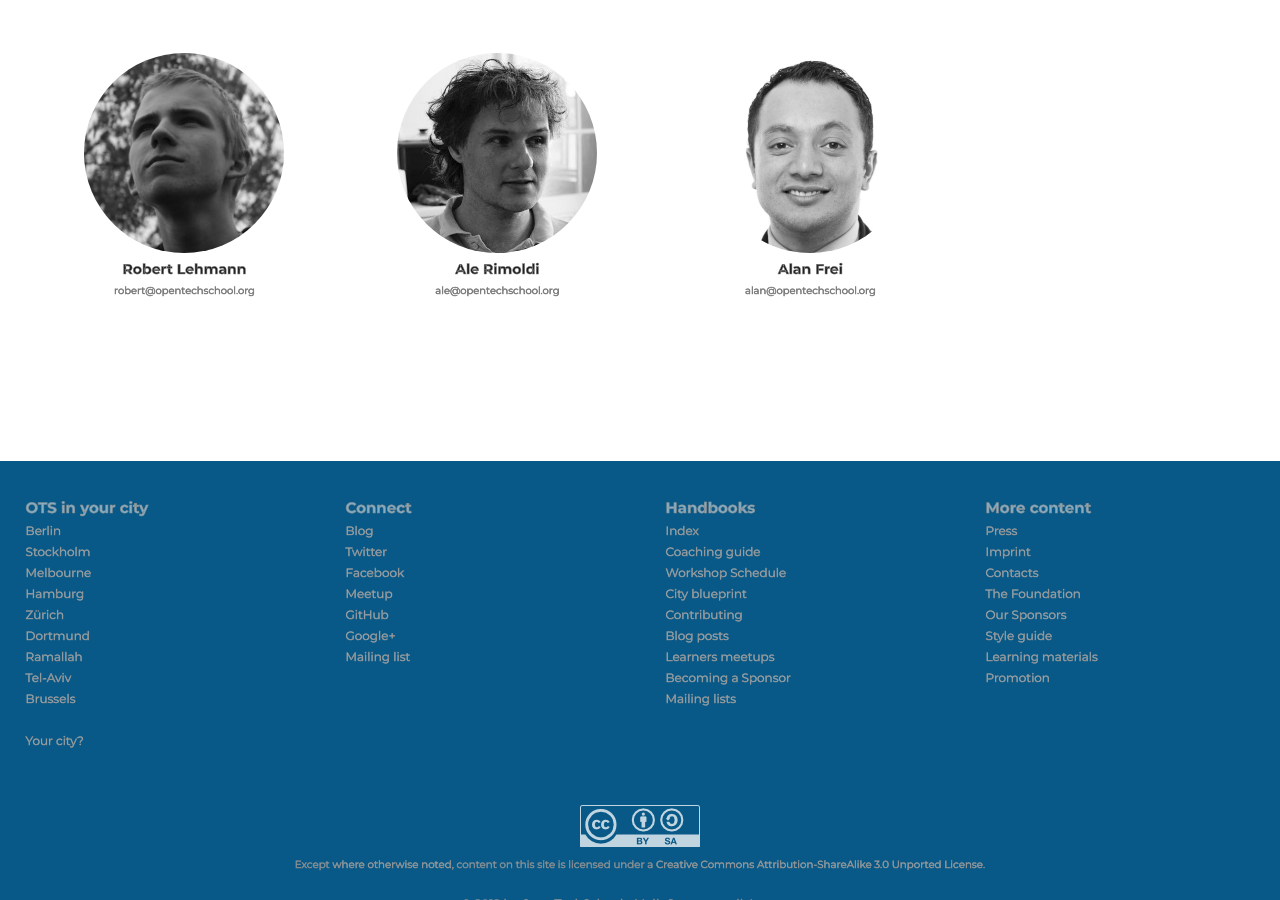
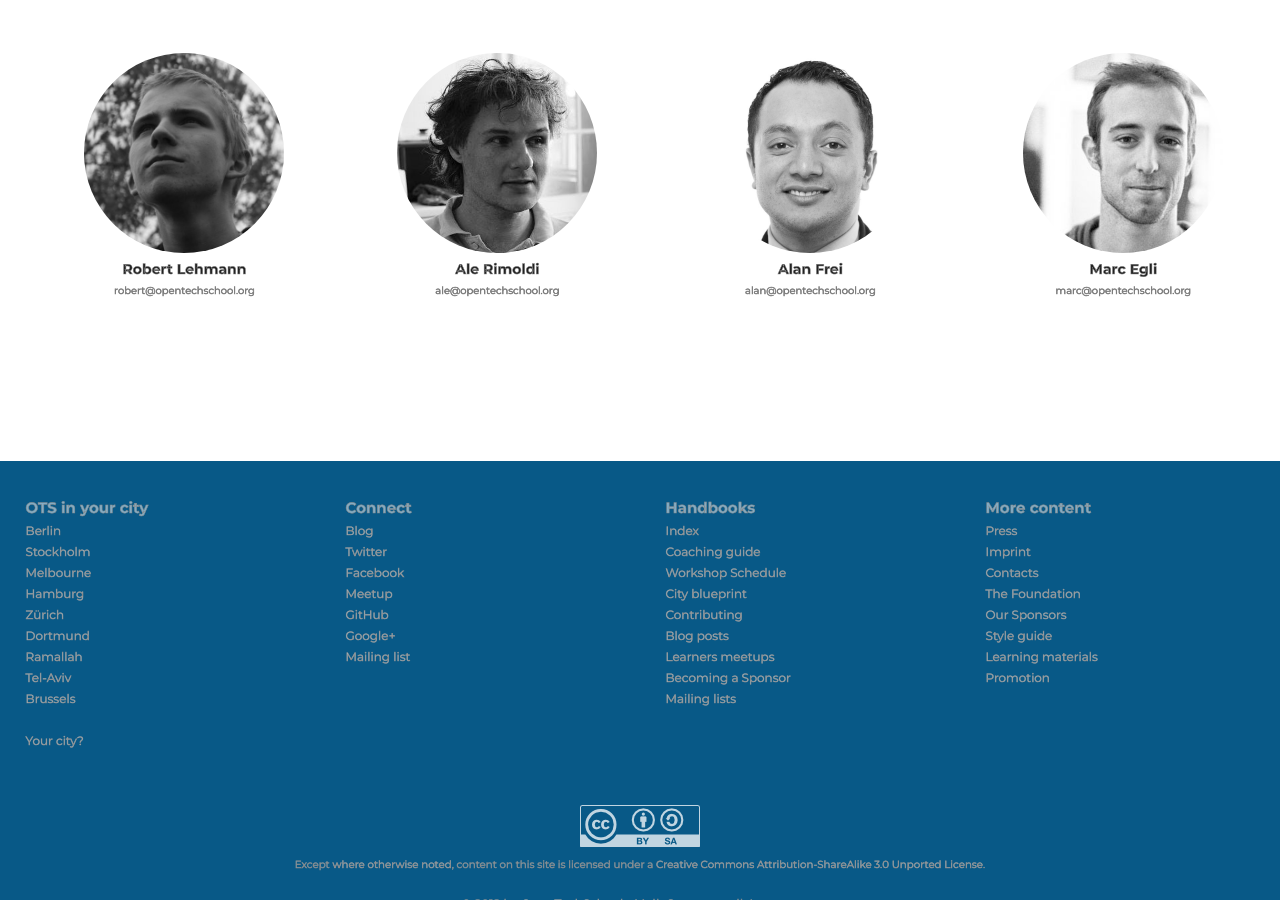
Before and after one commit to OpenTechSchool/www.opentechschool.org, a Jekyll site: the page built from zurich/index.md, in a window 1280 px wide and 900 px high, scrolled down 1021 px. Built offline with Jekyll 4.4.1, drawn with Linux system fonts in a browser that asks for light colours; nearby versions of some CDN libraries.

Commit message:
Add Marc to Zurich team

```diff
--- a/zurich/index.md
+++ b/zurich/index.md
@@ -33,4 +33,10 @@
     <p>alan@opentechschool.org</p>
   </li>
 
+  <li class="member">
+    <img src="/images/team/marc.jpg">
+    <h3>Marc Egli</h3>
+    <p>marc@opentechschool.org</p>
+  </li>
+
 </ul>
```
Also changed, not shown: images/team/marc.jpg (added).
